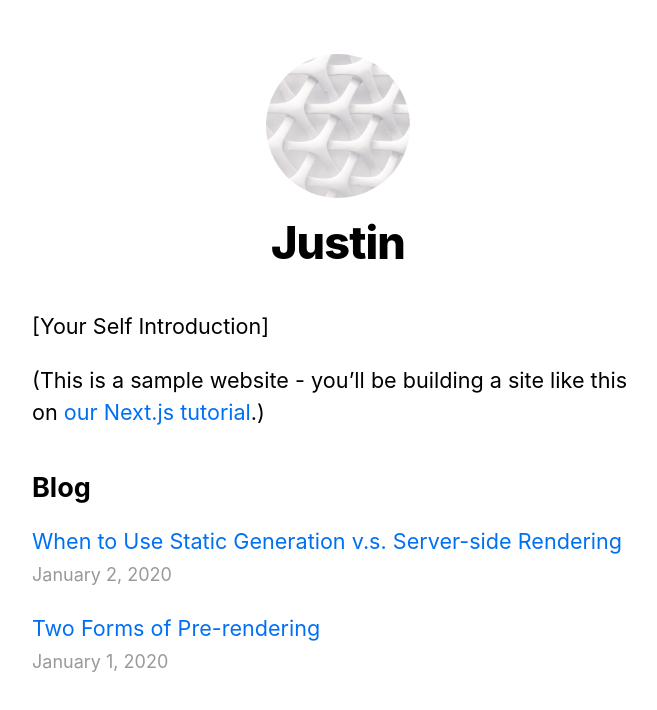
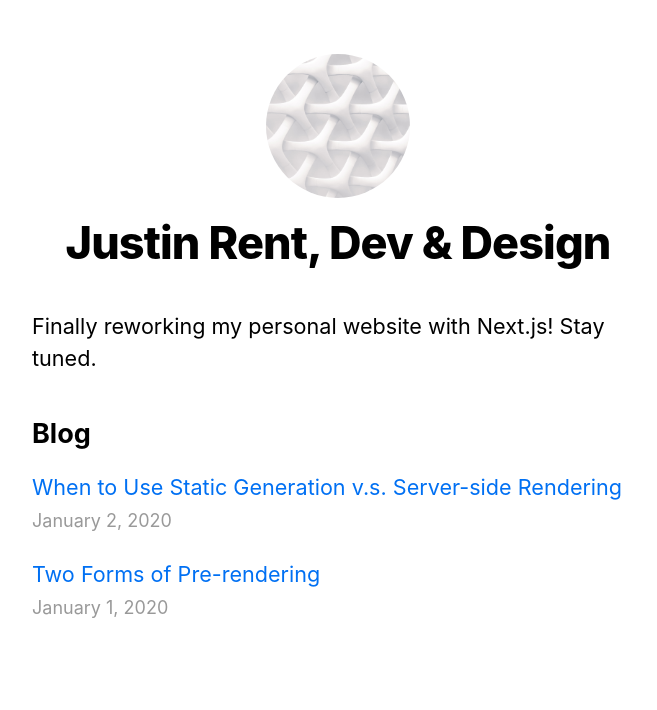
Before and after one commit to iamrentman/nextjs-personal-site, a Next.js app: page / in a window 1280 px wide. Shown: the top 710 px of the page, without its empty margins (302-959 px from the left). Built offline with nearby package versions, Linux system fonts and the light colour scheme.

Commit message:
Testing some content updates.

```diff
--- a/components/layout/layout.js
+++ b/components/layout/layout.js
@@ -3,7 +3,7 @@ import styles from './layout.module.scss'
 import utilStyles from '../../global/utils.module.scss'
 import Link from 'next/link'
 
-const name = 'Justin'
+const name = 'Justin Rent,\nDev & Design'
 export const siteTitle = 'Next.js Sample Website'
 
 export default function Layout({ children, home }) {
@@ -13,7 +13,7 @@ export default function Layout({ children, home }) {
         <link rel="icon" href="/favicon.ico" />
         <meta
           name="description"
-          content="Learn how to build a personal website using Next.js"
+          content="Justin Rent's personal website, built with Next.js."
         />
         <meta
           property="og:image"
--- a/pages/index.js
+++ b/pages/index.js
@@ -21,11 +21,7 @@ export default function Home({ allContentData }) {
         <title>{siteTitle}</title>
       </Head>
       <section className={utilStyles.headingMd}>
-        <p>[Your Self Introduction]</p>
-        <p>
-          (This is a sample website - you’ll be building a site like this on{' '}
-          <a href="https://nextjs.org/learn">our Next.js tutorial</a>.)
-        </p>
+        <p>Finally reworking my personal website with Next.js! Stay tuned.</p>
       </section>
       <section className={`${utilStyles.headingMd} ${utilStyles.padding1px}`}>
         <h2 className={utilStyles.headingLg}>Blog</h2>
```
Also changed, not shown: 1 other file (tests, documents, lock files or other folders).
